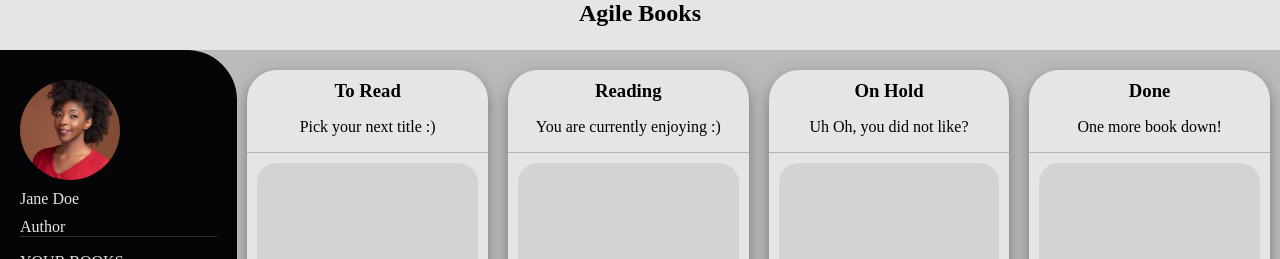
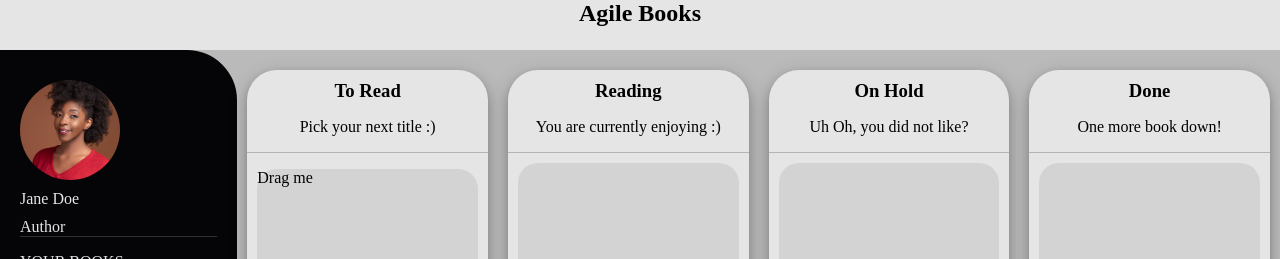
Before and after one commit to gertie-sheshe/agile-books, a React (Create React App) app: page /demo in a window 1280 px wide. Shown: the top 259 px of the page. Built offline with nearby package versions, Linux system fonts and the light colour scheme; a web font is replaced by a local one.

Commit message:
dragndrop halfway work

```diff
--- a/src/components/demo/demo.js
+++ b/src/components/demo/demo.js
@@ -1,11 +1,32 @@
-import React from 'react';
+import React, { Component } from 'react';
 import './demo.scss';
 
-const Demo = () => (
+class Demo extends Component {
+
+	state = {
+		title: 'Drag me'
+	}
+
+	onDragOver = (event) => {
+		console.log('OLAAA')
+		event.preventDefault();
+	}
+
+	onDragStart = (event, id) => {
+		console.log('WAUU', event, 'OLA', id)
+		event.dataTransfer.setData('id', id);
+	}
+
+	onDrop = (event) => {}
+
+	render() {
+		let title = this.state.title;
+
+		return (
 			<div className="sections">
 				<div className="section-settings">
 					<div className="image-section">
-                <img alt="user profile" src={require('./user.jpg')}/>
+						<img alt="user profile" src={require('./user.jpg')} />
 					</div>
 					<div className="user-description">
 						<p>Jane Doe</p>
@@ -35,7 +56,9 @@ const Demo = () => (
 						<p>Pick your next title :) </p>
 					</div>
 					<div className="body-section">
-
+						<div draggable onDragStart={(event) => this.onDragStart(event, title)}>
+							<p>{title}</p>
+						</div>
 					</div>
 				</div>
 				<div className="section section-reading">
@@ -43,7 +66,7 @@ const Demo = () => (
 						<h3>Reading</h3>
 						<p>You are currently enjoying :)</p>
 					</div>
-            <div className="body-section">
+					<div onDrop={(event) => this.onDrop(event, "reading")} onDragOver={(e) => this.onDragOver(e)} className="body-section">
 
 					</div>
 				</div>
@@ -67,5 +90,8 @@ const Demo = () => (
 				</div>
 			</div>
 		)
+	}
+
+}
 
 export default Demo;
```
Lines whose indentation alone changed are shown as unchanged.
